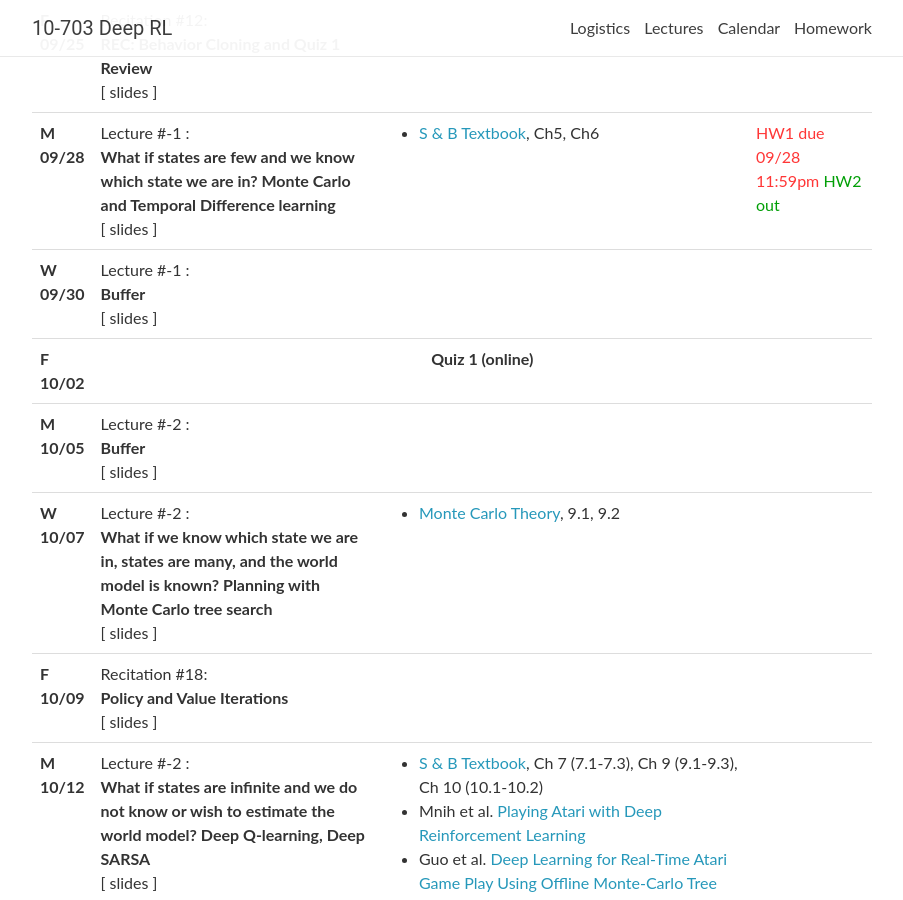
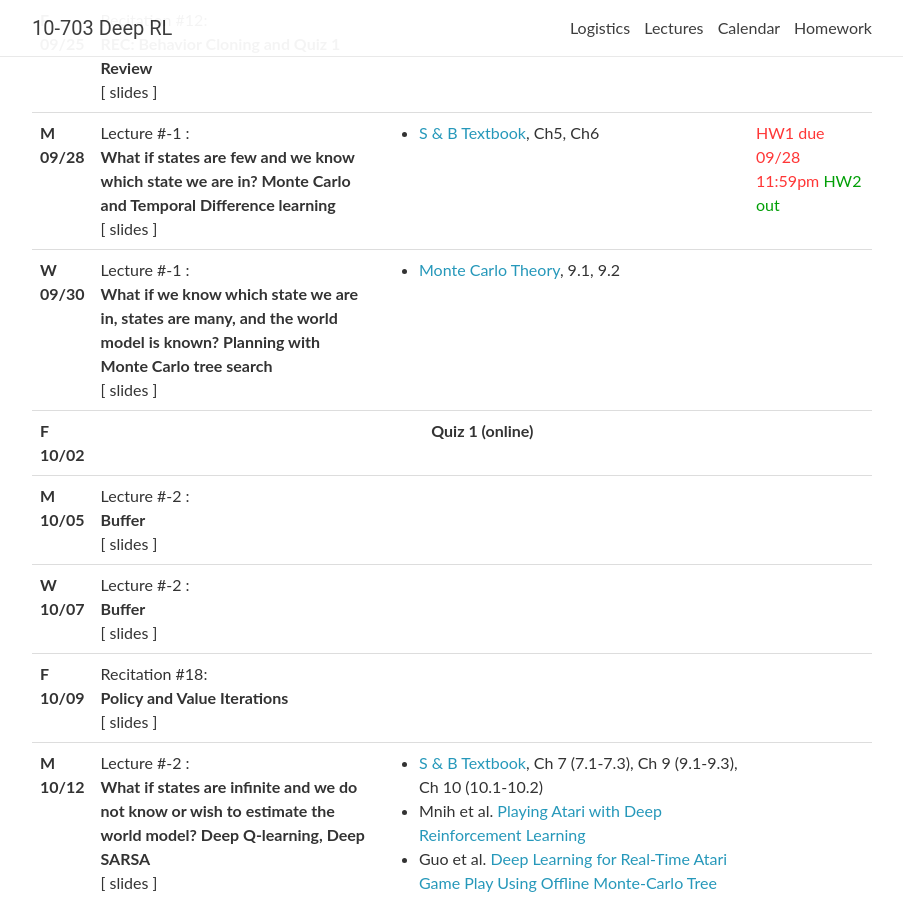
Before and after one commit to cmudeeprl/703website_f20, a Jekyll site: the page built from _pages/lectures.md, in a window 1280 px wide and 900 px high, scrolled down 2033 px. Shown: the whole window, without its empty margins (188-1091 px from the left). Built offline with Jekyll 4.4.1, drawn with Linux system fonts in a browser that asks for light colours; nearby versions of some CDN libraries; comment, search, counter and statistics services are not loaded; part of the change alters nothing that is shown.

```diff
--- a/_data/lectures.yml
+++ b/_data/lectures.yml
@@ -203,9 +203,10 @@
 - date: W 09/30
   lecturer:
   title: >
-    <strong>Buffer</strong>
-  notes:
+    <strong>What if we know which state we are in, states are many, and the world model is known? Planning with Monte Carlo tree search</strong>
+  # slides: https://cmudeeprl.github.io/Spring202010403website/assets/lectures/s20_lecture6.pdf
   readings:
+    - <a href="https://statweb.stanford.edu/~owen/mc/Ch-var-is.pdf" target="_blank">Monte Carlo Theory</a>, 9.1, 9.2
   logistics:
 
 
@@ -226,10 +227,9 @@
 - date: W 10/07
   lecturer:
   title: >
-    <strong>What if we know which state we are in, states are many, and the world model is known? Planning with Monte Carlo tree search</strong>
+    <strong>Buffer</strong>
   # slides: https://cmudeeprl.github.io/Spring202010403website/assets/lectures/s20_lecture6.pdf
   readings:
-    - <a href="https://statweb.stanford.edu/~owen/mc/Ch-var-is.pdf" target="_blank">Monte Carlo Theory</a>, 9.1, 9.2
   logistics:
 
 
```
